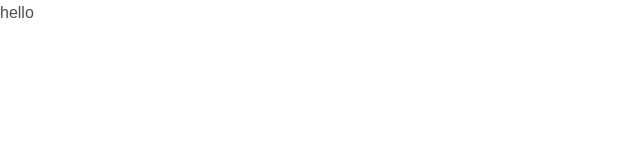
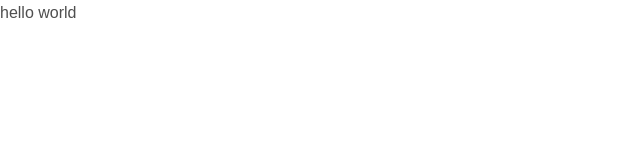
Before and after one commit to Amanmandahad/Factwise1, a React (Vite) app: page / in a window 1280 px wide. Shown: the top 160 px of the page, without its empty margins (0-640 px from the left). Built offline with nearby package versions, Linux system fonts and the light colour scheme.

Commit message:
last changes

```diff
--- a/src/App.jsx
+++ b/src/App.jsx
@@ -3,7 +3,7 @@ import React from 'react'
 const App = () => {
   return (
     <div>
-      hello
+      hello world
     </div>
   )
 }
```
